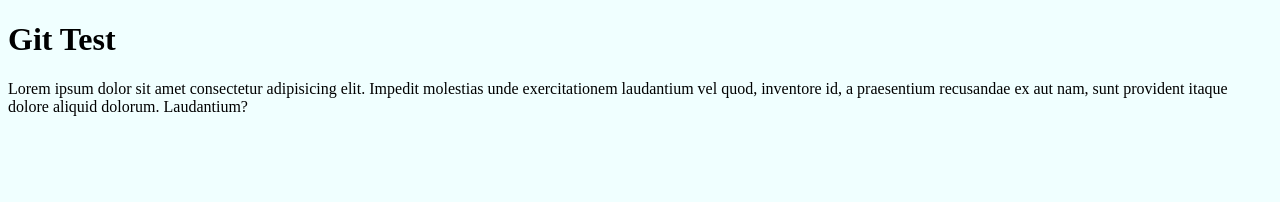
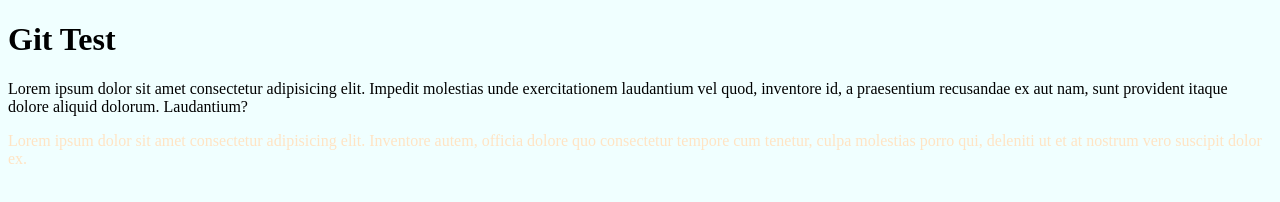
Before and after one commit to eimyat8/gittest, a plain HTML site: page index.html in a window 1280 px wide. Drawn offline with Linux system fonts and the light colour scheme.

Commit message:
add section

```diff
--- a/index.html
+++ b/index.html
@@ -17,6 +17,10 @@
         quod, inventore id, a praesentium recusandae ex aut nam, sunt provident itaque dolore aliquid dolorum.
         Laudantium?
     </p>
+    <p class="section">
+        Lorem ipsum dolor sit amet consectetur adipisicing elit. Inventore autem, officia dolore quo consectetur tempore
+        cum tenetur, culpa molestias porro qui, deleniti ut et at nostrum vero suscipit dolor ex.
+    </p>
 </body>
 
 </html>
--- a/style.css
+++ b/style.css
@@ -4,3 +4,7 @@ body {
 .para1 {
   font-size: 1rem;
 }
+.section {
+  font-size: 1rem;
+  color: bisque;
+}
```
